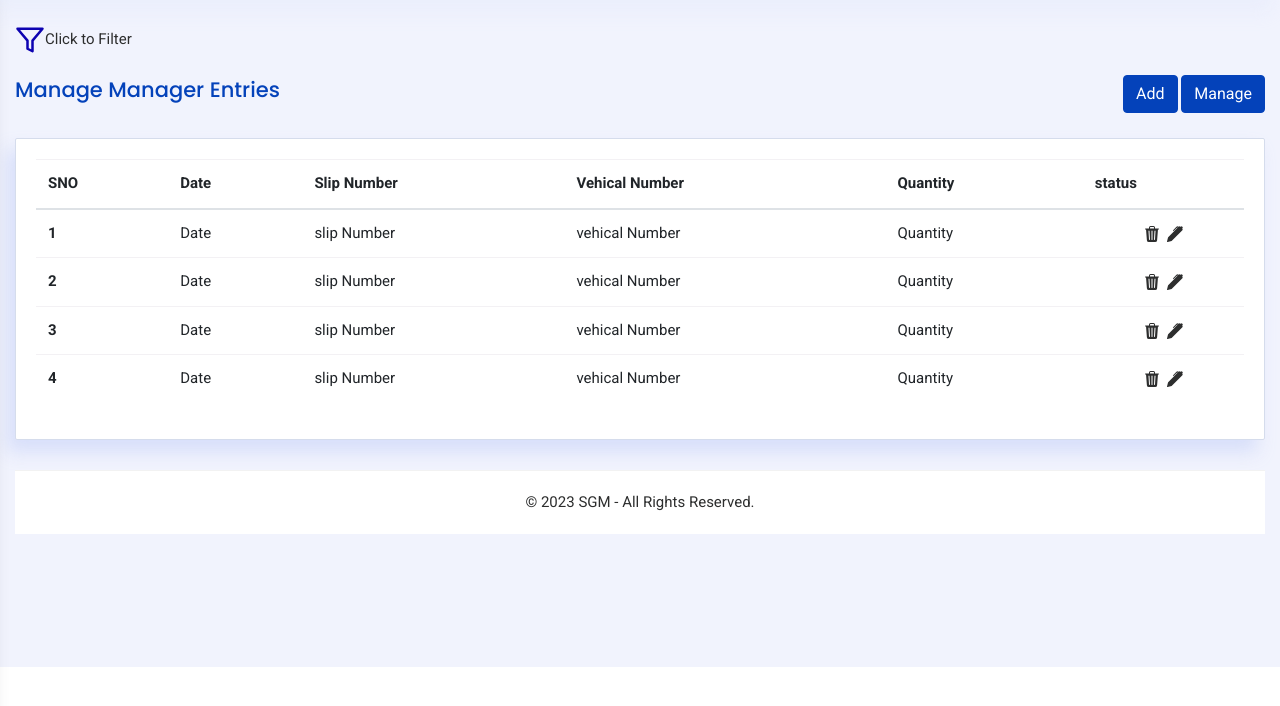
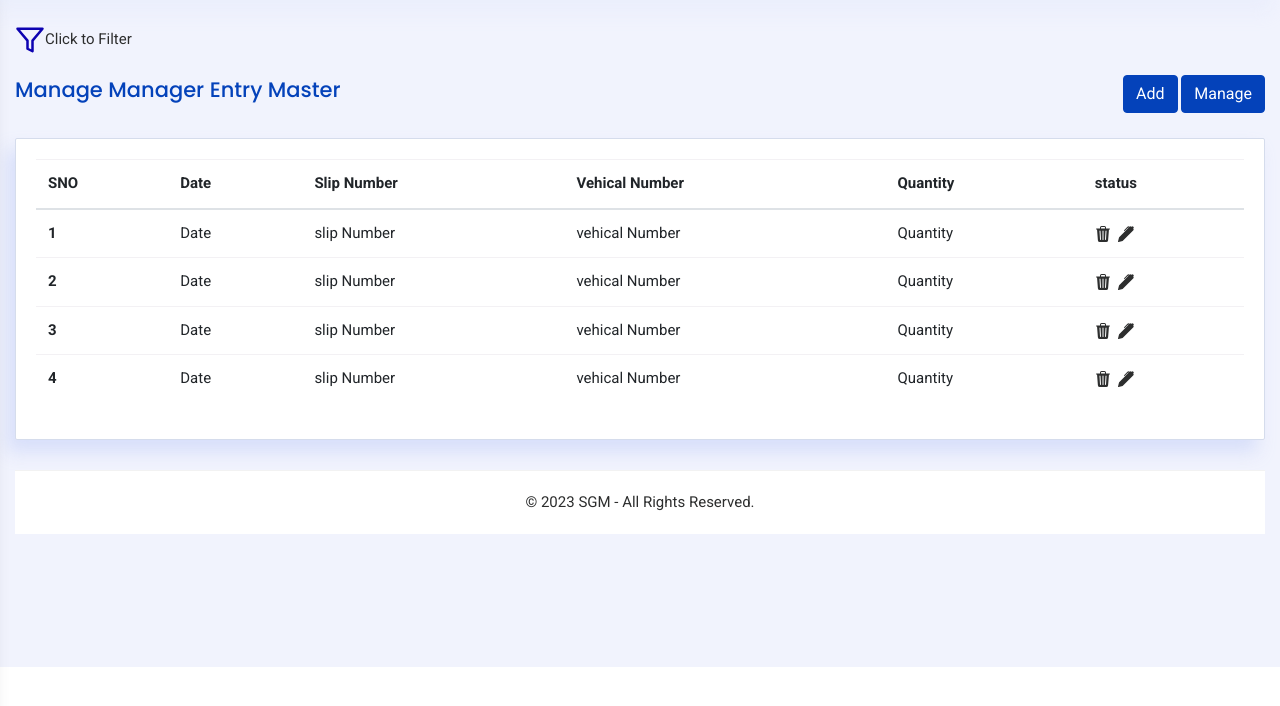
Before and after one commit to anubhavnair/sgk_project_at1, a PHP site: page /manager_entry_master_manage.php in a window 1280 px wide. Shown: the part 70-776 px from the top of the page. Run offline with PHP 8.4, Linux system fonts and the light colour scheme; some libraries are stand-ins or nearby versions.

Commit message:
all changes done my side

```diff
--- a/employee_authorization.php
+++ b/employee_authorization.php
@@ -25,7 +25,7 @@ include("./header.php");
         <div class="row">
             <div class="col-md-12 grid-margin stretch-card">
                 <div class="card">
-                    <h4 class="header-title"> Select Authorization</h4>
+
                     <form class="forms-sample">
                         <div class="form-group">
                             <label>Select Employee</label>
--- a/manager_entry_master_manage.php
+++ b/manager_entry_master_manage.php
@@ -33,7 +33,7 @@ include("./header.php");
             <!-- Start row -->
             <div class="row">
                 <div class="col-md-8 col-lg-8">
-                    <h4 class="page-title"> Manage Manager Entries</h4>
+                    <h4 class="page-title"> Manage Manager Entry Master</h4>
 
                 </div>
                 <div class="col-md-4 col-lg-4 mr-0">
@@ -71,7 +71,7 @@ include("./header.php");
                                     <td>vehical Number</td>
                                     <td>Quantity</td>
                                     <td>
-                                        <div class="d-flex justify-content-center align-items-center"><a href="#"><svg
+                                        <div class="d-flex justify-content-even "><a href="#"><svg
                                                     xmlns="http://www.w3.org/2000/svg" width="16" height="16"
                                                     fill="currentColor" class="bi bi-trash3-fill" viewBox="0 0 16 16">
                                                     <path
@@ -93,7 +93,7 @@ include("./header.php");
                                     <td>vehical Number</td>
                                     <td>Quantity</td>
                                     <td>
-                                        <div class="d-flex justify-content-center align-items-center"><a href="#"><svg
+                                        <div class="d-flex justify-content-even align-items-center"><a href="#"><svg
                                                     xmlns="http://www.w3.org/2000/svg" width="16" height="16"
                                                     fill="currentColor" class="bi bi-trash3-fill" viewBox="0 0 16 16">
                                                     <path
@@ -114,7 +114,7 @@ include("./header.php");
                                     <td>vehical Number</td>
                                     <td>Quantity</td>
                                     <td>
-                                        <div class="d-flex justify-content-center align-items-center"><a href="#"><svg
+                                        <div class="d-flex justify-content-even align-items-center"><a href="#"><svg
                                                     xmlns="http://www.w3.org/2000/svg" width="16" height="16"
                                                     fill="currentColor" class="bi bi-trash3-fill" viewBox="0 0 16 16">
                                                     <path
@@ -135,7 +135,7 @@ include("./header.php");
                                     <td>vehical Number</td>
                                     <td>Quantity</td>
                                     <td>
-                                        <div class="d-flex justify-content-center align-items-center"><a href="#"><svg
+                                        <div class="d-flex justify-content-even align-items-center"><a href="#"><svg
                                                     xmlns="http://www.w3.org/2000/svg" width="16" height="16"
                                                     fill="currentColor" class="bi bi-trash3-fill" viewBox="0 0 16 16">
                                                     <path
```
Also changed, not shown: area_master_manage.php (+5 -5 lines), test.txt (deleted).
